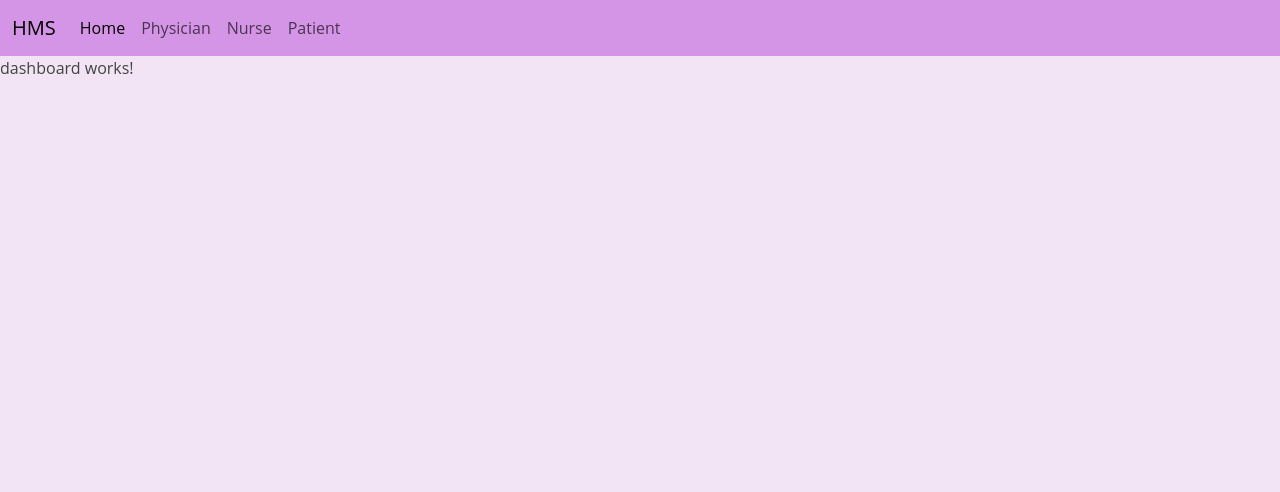
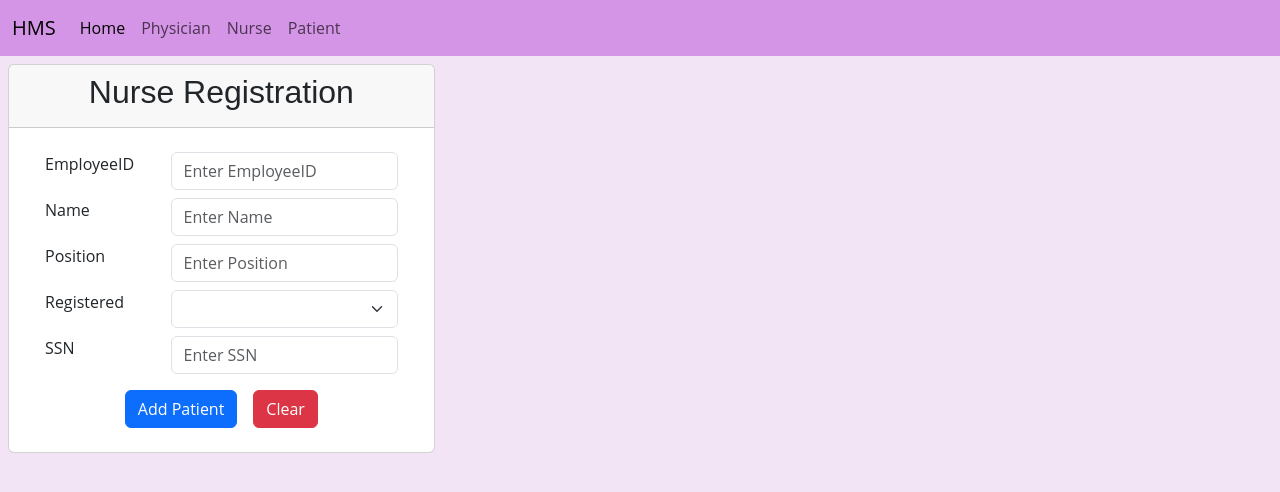
Before and after one commit to sanjaykamble1107/Hospital_Management_System, an Angular app: page /Nurse in a window 1280 px wide. Before the commit this address led to /Home. Shown: the top 492 px of the page. Built offline with nearby package versions, Linux system fonts and the light colour scheme.

Commit message:
Nurse Form feature addded by madhumita

```diff
--- a/src/app/app-routing.module.ts
+++ b/src/app/app-routing.module.ts
@@ -1,6 +1,7 @@
 import { NgModule } from '@angular/core';
 import { RouterModule, Routes } from '@angular/router';
 import { DashboardComponent } from './dashboard/dashboard.component';
+import { NurseComponent } from './nurse/nurse.component';
 import { PatientComponent } from './patient/patient.component';
 import { PhysicianComponent } from './physician/physician.component';
 
@@ -8,6 +9,7 @@ const routes: Routes = [{ path: "", redirectTo: "Home", pathMatch: "full" },
 { path: "Home", component: DashboardComponent },
 { path: "Physician", component: PhysicianComponent },
 { path: "Patient", component: PatientComponent },
+{path:"Nurse",component:NurseComponent},
 { path: "**", redirectTo: "Home" }];
 
 @NgModule({
--- a/src/app/app.module.ts
+++ b/src/app/app.module.ts
@@ -8,13 +8,15 @@ import { ReactiveFormsModule } from '@angular/forms';
 import { PatientComponent } from './patient/patient.component';
 import { SidebarComponent } from './sidebar/sidebar.component';
 import { DashboardComponent } from './dashboard/dashboard.component';
+import { NurseComponent } from './nurse/nurse.component';
 @NgModule({
   declarations: [
     AppComponent,
     PatientComponent,
     PhysicianComponent,
     SidebarComponent,
-    DashboardComponent
+    DashboardComponent,
+    NurseComponent
   ],
   imports: [
     BrowserModule,
--- /dev/null
+++ b/src/app/nurse/nurse.component.html
@@ -0,0 +1,91 @@
+<form [formGroup]="nurseForm" #nurseFormData="ngForm">
+  <div class="card m-2 col-md-4">
+    <div class="card-header text-center">
+      <h2>Nurse Registration</h2>
+    </div>
+    <div class="card-body">
+      <div class="row m-2">
+        <div class="col-md-4">EmployeeID</div>
+        <div class="col-md-8">
+          <input
+            type="Number"
+            placeholder="Enter EmployeeID"
+            formControlName="employeeId"
+            class="form-control"
+          />
+        </div>
+      </div>
+      <div class="row m-2">
+        <div class="col-md-4">Name</div>
+        <div class="col-md-8">
+          <input
+            type="text"
+            placeholder="Enter Name"
+            formControlName="name"
+            class="form-control"
+          />
+        </div>
+      </div>
+      <div class="row m-2">
+        <div class="col-md-4">Position</div>
+        <div class="col-md-8">
+          <input
+            type="text"
+            placeholder="Enter Position"
+            formControlName="position"
+            class="form-control"
+          />
+        </div>
+      </div>
+      <div class="row m-2">
+        <div class="col-md-4">Registered</div>
+        <div class="col-md-8">
+          <!-- <input
+              type="Boolean"
+              placeholder="Enter Registered"
+              formControlName="registered"
+              class="form-control"
+            /> -->
+          <select
+            class="form-select"
+            placeholder="Enter Registered"
+            formControlName="registered"
+          >
+          <option value="true">Yes</option>
+          <option value="false">No</option>
+        </select>
+        </div>
+      </div>
+      <div class="row m-2">
+        <div class="col-md-4">SSN</div>
+        <div class="col-md-8">
+          <input
+            type="Number"
+            placeholder="Enter SSN"
+            formControlName="ssn"
+            class="form-control"
+          />
+        </div>
+      </div>
+      <div class="d-flex align-items-center justify-content-center">
+        <div class="row m-2">
+          <button
+            class="btn btn-primary"
+            (click)="addNurse(nurseFormData.value)"
+          >
+            Add Patient
+          </button>
+        </div>
+        <div class="row m-2">
+          <button
+            type="reset"
+            class="btn btn-danger"
+            (click)="nurseFormData.reset()"
+          >
+            Clear
+          </button>
+        </div>
+      </div>
+    </div>
+  </div>
+</form>
--- /dev/null
+++ b/src/app/nurse/nurse.component.ts
@@ -0,0 +1,24 @@
+import { Component } from '@angular/core';
+import { FormControl, FormGroup } from '@angular/forms';
+import { NurseServiceService } from '../service/Nurse/nurse-service.service';
+
+@Component({
+  selector: 'app-nurse',
+  templateUrl: './nurse.component.html',
+  styleUrls: ['./nurse.component.css']
+})
+export class NurseComponent {
+  nurseForm = new FormGroup({
+    employeeId: new FormControl(),
+    name: new FormControl(''),
+    position: new FormControl(''),
+    registered: new FormControl(),
+    ssn: new FormControl(),
+  });
+
+
+  constructor(public nurseService: NurseServiceService) { }
+  addNurse = (data: any) => {
+    this.nurseService.save(data).subscribe((response: any) => console.log(response));
+  };
+}
--- /dev/null
+++ b/src/app/service/Nurse/nurse-service.service.ts
@@ -0,0 +1,17 @@
+import { HttpClient } from '@angular/common/http';
+import { Injectable } from '@angular/core';
+
+@Injectable({
+  providedIn: 'root'
+})
+export class NurseServiceService {
+
+  private rootUrl: string = "http://localhost:9090/api/nurse"
+
+  constructor(private http: HttpClient) { }
+
+  public save = (data: any) => {
+    return this.http.post(`${this.rootUrl}`, data)
+  }
+
+}
```
Also changed, not shown: src/app/app.component.html (line endings or trailing spaces), src/app/nurse/nurse.component.css (added), 2 other files (tests, documents, lock files or other folders).
